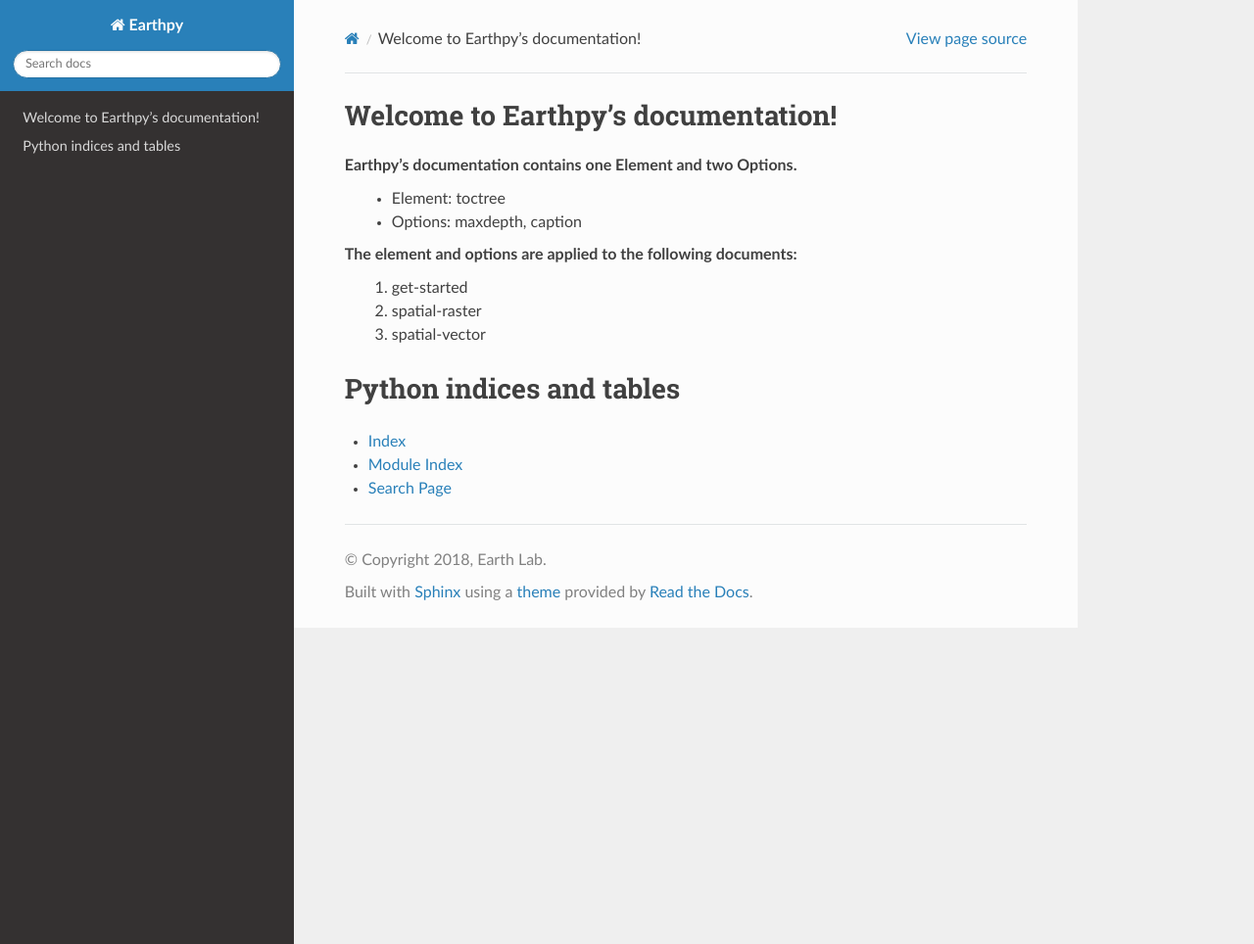
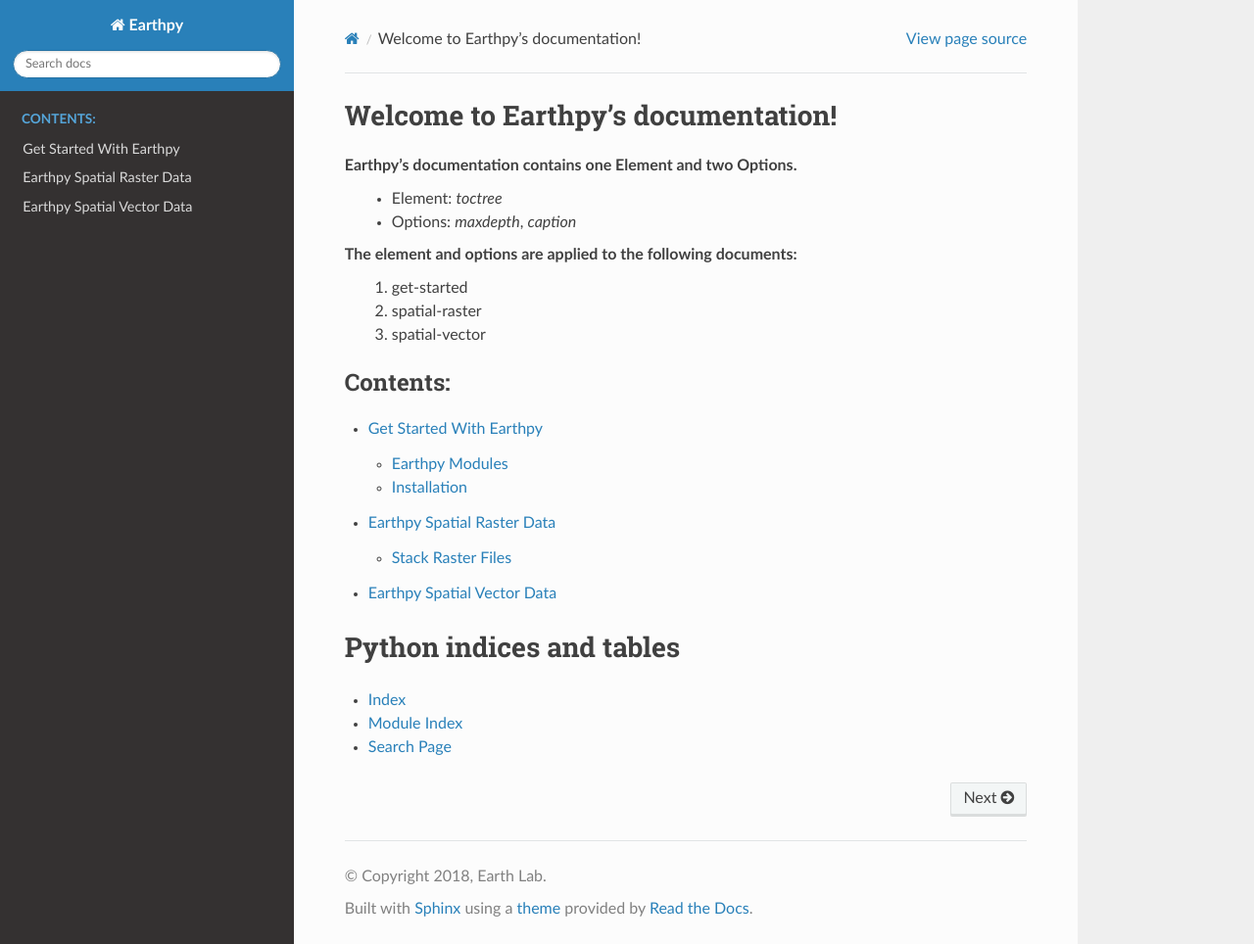
Before and after one commit to earthlab/earthpy, a Sphinx documentation site: the page built from docs/index.rst, in a window 1280 px wide and 964 px high. Shown: the whole window at 98% size. Built offline with Sphinx 7.4.7 and the Read the Docs theme 2.0.0, drawn with Linux system fonts in a browser that asks for light colours.

Commit message:
Added documentation for element and options

```diff
--- a/docs/index.rst
+++ b/docs/index.rst
@@ -6,8 +6,8 @@
 Welcome to Earthpy's documentation!
 ===================================
 Earthpy's documentation contains one Element and two Options.
-  - Element: toctree
-  - Options: maxdepth, caption
+  - Element: `toctree`
+  - Options: `maxdepth`, `caption`
 The element and options are applied to the following documents:
     1. get-started
     2. spatial-raster
@@ -17,7 +17,6 @@
    :maxdepth: 2
    :caption: Contents:
 
-.. Element and Options applied to the following documents
    get-started
    spatial-raster
    spatial-vector
```
